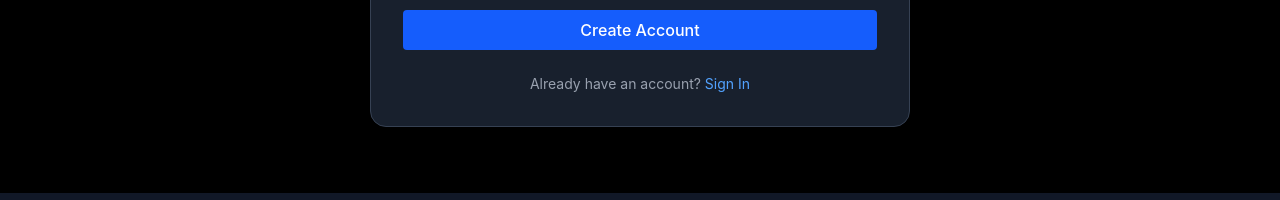
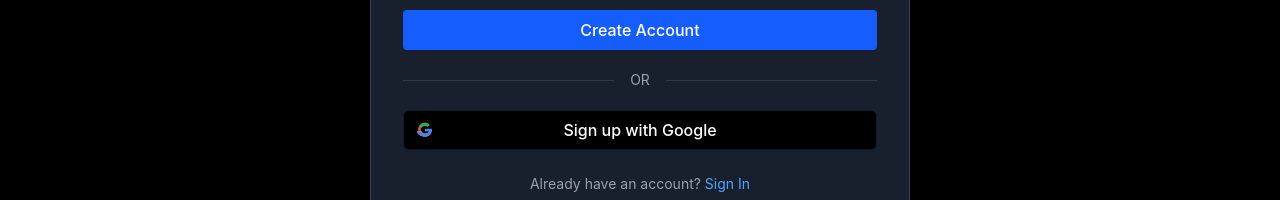
Before and after one commit to KIBMICH/remote-office-frontend, a Next.js app: page /sign-up in a window 1280 px wide. Shown: the part 607-807 px from the top of the page. Built offline with nearby package versions, Linux system fonts and the light colour scheme; no server answers.

Commit message:
completed google sign up

```diff
--- a/src/app/sign-in/page.tsx
+++ b/src/app/sign-in/page.tsx
@@ -198,7 +198,7 @@ export default function SignInPage() {
                 <span>Signing In...</span>
               </span>
             ) : (
-              "Sign In"
+              "Log In"
             )}
           </Button>
         </form>
--- a/src/app/sign-up/page.tsx
+++ b/src/app/sign-up/page.tsx
@@ -1,4 +1,5 @@
 "use client";
+
 import React, { useState } from "react";
 import AuthTabs from "@/components/auth/AuthTabs";
 import AuthCard from "@/components/auth/AuthCard";
@@ -19,6 +20,22 @@ export default function SignUpPage() {
   const [password, setPassword] = useState("");
   const [loading, setLoading] = useState(false);
   const [error, setError] = useState<string | null>(null);
+
+  // Google sign-up via OAuth (full-page redirect)
+  const handleGoogleSignUp = (e?: React.MouseEvent) => {
+    if (e) {
+      e.preventDefault();
+      e.stopPropagation();
+    }
+    try {
+      const callback = `${window.location.origin}/auth/callback`;
+      const backendUrl = `${process.env.NEXT_PUBLIC_API_URL}/api/auth/google?redirectUri=${encodeURIComponent(callback)}`;
+      window.location.href = backendUrl;
+    } catch (err) {
+      console.error("Google sign-up error:", err);
+      setError("Failed to initiate Google sign-up. Please try again.");
+    }
+  };
 
   const onSubmit = async (e: React.FormEvent) => {
     e.preventDefault();
@@ -119,6 +136,29 @@ export default function SignUpPage() {
           </Button>
         </form>
 
+        <div className="my-5 flex items-center gap-4">
+          <div className="h-px bg-gray-700/80 flex-1" />
+          <span className="text-sm text-gray-400">OR</span>
+          <div className="h-px bg-gray-700/80 flex-1" />
+        </div>
+
+        <Button
+          type="button"
+          onClick={handleGoogleSignUp}
+          variant="secondary"
+          className="relative w-full h-10 !bg-black text-white !border !border-gray-900 hover:!bg-black/90 rounded-md font-medium"
+        >
+          <span className="absolute left-3 top-1/2 -translate-y-1/2 inline-flex items-center justify-center">
+            <svg width="18" height="18" viewBox="0 0 24 24" xmlns="http://www.w3.org/2000/svg" aria-hidden="true" focusable="false">
+              <path fill="#EA4335" d="M12 10.2v3.6h5.1c-.22 1.16-1.82 3.4-5.1 3.4-3.08 0-5.6-2.54-5.6-5.7s2.52-5.7 5.6-5.7c1.76 0 2.94.74 3.61 1.38l2.46-2.37C16.84 3.2 14.64 2.3 12 2.3 6.92 2.3 2.8 6.42 2.8 11.5S6.92 20.7 12 20.7c6.04 0 9.2-4.24 9.2-8.13 0-.55-.06-.97-.14-1.37H12z"/>
+              <path fill="#34A853" d="M3.96 7.36l2.96 2.17C7.57 8.16 9.6 6.7 12 6.7c1.76 0 2.94.74 3.61 1.38l2.46-2.37C16.84 3.2 14.64 2.3 12 2.3 8.41 2.3 5.37 4.37 3.96 7.36z"/>
+              <path fill="#FBBC05" d="M12 20.7c2.64 0 4.84-.88 6.45-2.4l-2.98-2.45c-.8.55-1.87.94-3.47.94-3.28 0-4.88-2.24-5.1-3.4H1.82v2.14C3.21 18.43 7.33 20.7 12 20.7z"/>
+              <path fill="#4285F4" d="M21.2 12.57c.09-.4.14-.82.14-1.37 0-.35-.04-.69-.1-1.02H12v3.6h5.1c-.23 1.16-1.82 3.4-5.1 3.4-2.34 0-4.31-1.58-5.02-3.68H1.82v2.14C3.21 18.43 7.33 20.7 12 20.7c4.76 0 8.33-3.01 9.2-8.13z"/>
+            </svg>
+          </span>
+          <span className="pointer-events-none block text-center">Sign up with Google</span>
+        </Button>
+
         <p className="text-center mt-6 text-sm text-gray-400">
           Already have an account? {" "}
           <Link href="/sign-in" className="text-blue-400 hover:underline">Sign In</Link>
```
